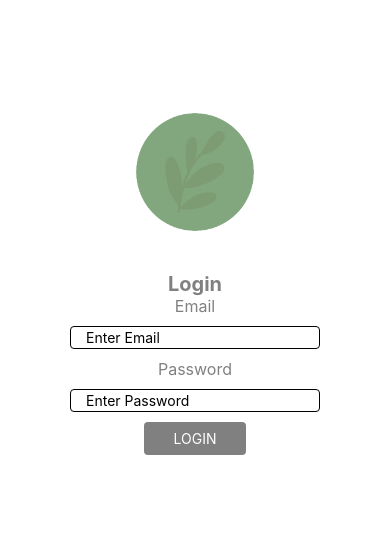
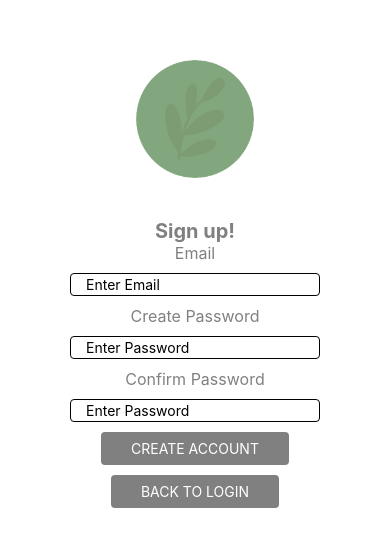
Before and after one commit to emibtsu/Mindful, a React Native app: screen /CreateAccountScreen in a window 390 px wide. Shown: the part 159-706 px from the top of the page. Built offline with nearby package versions, Linux system fonts and the light colour scheme.

Commit message:
Refactored using React Screens and added Create Account

```diff
--- a/App.js
+++ b/App.js
@@ -1,57 +1,76 @@
 import { StatusBar } from 'expo-status-bar';
-import { useState } from 'react';
+import React, { useState } from 'react';
 import { StyleSheet, Text, SafeAreaView, Button, Image } from 'react-native';
 import LoginForm from './Components/LoginForm';
 import MindfulButton from './Components/MindfulButton';
+import MyStack from './Components/ScreenStack'
+import { NavigationContainer } from '@react-navigation/native';
+import { createNativeStackNavigator } from '@react-navigation/native-stack';
+import LoginScreen from './Screens/LoginScreen';
+import CreateAccountScreen from './Screens/CreateAccountScreen';
 
-export default function App() {
+export default class App extends React.Component {
 
-  const [loggedIn, setLoggedIn] = useState(false);
-  const [email, setEmail] = useState('');
-  const [password, setPassword] = useState('');
 
-  const login = (emailIn, passwordIn) => {
-    console.log('Logging in as:\nEmail: ' + emailIn + '\nPassword: ' + passwordIn);
-    setEmail(emailIn);
-    setPassword(passwordIn  )
-    setLoggedIn(true)
-  }
-  const logout = (emailIn, passwordIn) => {
-    console.log('Logging out of:\nEmail: ' + emailIn + '\nPassword: ' + passwordIn);
-    setEmail('');
-    setPassword('')
-    setLoggedIn(false)
+  constructor(props) {
+    super(props);
+    this.state = {
+      loggedIn: false,
+      email: '',
+      password: ''
+    }
   }
 
-  return (
-    <SafeAreaView style={styles.container}>
+  login = (emailIn, passwordIn) => {
+    console.log('Logging in as:\nEmail: ' + emailIn + '\nPassword: ' + passwordIn);
+    this.setState({
+      'email': emailIn,
+      'password': passwordIn,
+      'loggedIn': true
+    });
+  }
+
+  logout = (emailIn, passwordIn) => {
+    console.log('Logging out of:\nEmail: ' + emailIn + '\nPassword: ' + passwordIn);
+    this.setState({
+      email: '',
+      password: '',
+      loggedIn: false,
+      emailInput: '',
+      passwordInput: ''
+    });
+  }
 
 
-      {!loggedIn && <LoginForm
-        image={require('./assets/icon.png')}
-        onLogin={login}
+  render() {
+    const Stack = createNativeStackNavigator();
+    return (
+      <React.Fragment>
+        <NavigationContainer>
+          <Stack.Navigator screenOptions={{
+            headerShown: false
+          }}>
+            <Stack.Screen
+              name='LoginScreen'
+              component={LoginScreen}
+              initialParams={{ onLogin: this.login }}
 
-      />
-      }
+            />
+            <Stack.Screen
+              name='CreateAccountScreen'
+              component={CreateAccountScreen}
 
-      {loggedIn && <MindfulButton
-        title='LOG OUT'
-        onPress={() => {logout(email, password)}}
+            />
+          </Stack.Navigator>
+        </NavigationContainer>
 
-      />
-      }
+        {this.state.loggedIn && <MindfulButton
+          title='LOG OUT'
+          onPress={() => { this.logout(this.state.email, this.state.password) }}
 
-
-      <StatusBar style="auto" />
-    </SafeAreaView>
-  );
+        />
+        }
+      </React.Fragment>
+    );
+  }
 }
-
-const styles = StyleSheet.create({
-  container: {
-    flex: 1,
-    backgroundColor: '#fff',
-    alignItems: 'center',
-    justifyContent: 'center',
-  },
-});
--- a/Components/LoginForm.js
+++ b/Components/LoginForm.js
@@ -4,16 +4,22 @@ import { StyleSheet, Text, View, Image, TextInput, Button } from 'react-native';
 import MindfulButton from './MindfulButton';
 import MindfulTextInput from './MindfulTextInput';
 
-export default function LoginForm(props) {
+export default class LoginForm extends React.Component {
 
-    const [emailInput, setEmailInput] = useState('');
-    const [passwordInput, setPasswordInput] = useState('');
+    constructor(props) {
+        super(props);
+        this.state = {
+            emailInput: '',
+            passwordInput: ''
+        }
+    }
 
+    render() {
         return (
             <React.Fragment>
                 <View>
                     <Image
-                    source={props.image}
+                        source={require('../assets/icon.png')}
                         style={{
                             resizeMode: 'cover',
                             height: 200,
@@ -25,31 +31,41 @@ export default function LoginForm(props) {
 
                 <Text style={styles.title}>Login</Text>
 
-            <Text style={styles.text}>Email</Text>
+                <Text style={styles.text1}>Email</Text>
                 <MindfulTextInput
                     margin={10}
-                onChangeText={(entry) => {setEmailInput(entry)}}
+                    onChangeText={(entry) => { this.setState({ 'emailInput': entry }) }}
                     placeholder='Enter Email'
-                keyboardType='text'
+                    keyboardType='text1'
                 />
 
-            <Text style={styles.text}>Password</Text>
+                <Text style={styles.text1}>Password</Text>
 
                 <MindfulTextInput
                     margin={10}
-                onChangeText={(entry) => {setPasswordInput(entry)}}
+                    onChangeText={(entry) => { this.setState({ 'passwordInput': entry }) }}
                     placeholder='Enter Password'
-                keyboardType='text'
+                    keyboardType='text1'
                 />
 
                 <MindfulButton
                     title='LOGIN'
-                onPress={() => {props.onLogin(emailInput, passwordInput)}}
+                    onPress={() => { this.props.onLogin(this.state.emailInput, this.state.passwordInput) }}
                 />
+
+                <Text style={styles.text1}>Don't Have an Account?</Text>
+                <MindfulButton
+                    title='SIGN UP'
+                    paddingVertical='32'
+                    onPress={() => { this.props.navigation.navigate('CreateAccountScreen') }}
+                />
+
+
 
             </React.Fragment>
 
         )
+    }
 
 }
 
@@ -60,10 +76,12 @@ const styles = StyleSheet.create({
         color: 'gray'
     },
 
-    text: {
+    text1: {
         fontSize: 16,
         fontWeight: 'normal',
         color: 'gray'
     },
 
+
+
 });
--- a/Components/MindfulButton.js
+++ b/Components/MindfulButton.js
@@ -3,10 +3,12 @@ import { Pressable, Text } from 'react-native';
 
 export default function MindfulButton(props) {
 
+
     return (
         <Pressable
             title={props.title}
             style={{
+                ...props.style,
                 margin: props.margin,
                 paddingVertical: 8,
                 paddingHorizontal: 30,
--- /dev/null
+++ b/Components/ScreenStack.js
@@ -0,0 +1,37 @@
+import * as React from 'react';
+import { NavigationContainer } from '@react-navigation/native';
+import { createNativeStackNavigator } from '@react-navigation/native-stack';
+import MindfulButton from './MindfulButton';
+import { Button } from 'react-native';
+
+const Stack = createNativeStackNavigator();
+
+const MyStack = () => {
+    return (
+        <NavigationContainer>
+            <Stack.Navigator>
+                <Stack.Screen
+                    name="Home"
+                    component={HomeScreen}
+                    options={{ title: 'Welcome' }}
+                />
+                <Stack.Screen name="Profile" component={ProfileScreen} />
+            </Stack.Navigator>
+        </NavigationContainer>
+    );
+};
+const HomeScreen = ({ navigation }) => {
+    return (
+        <Button
+            title="Go to Jane's profile"
+            onPress={() =>
+                navigation.navigate('Profile', { name: 'Jane' })
+            }
+        />
+    );
+};
+const ProfileScreen = ({ navigation, route }) => {
+    return <Text>This is {route.params.name}'s profile</Text>;
+};
+
+export default MyStack;
--- /dev/null
+++ b/Screens/CreateAccountScreen.js
@@ -0,0 +1,121 @@
+import { StatusBar } from 'expo-status-bar';
+import React, { useState } from 'react';
+import { StyleSheet, Text, SafeAreaView, Button, Image, View } from 'react-native';
+import LoginForm from '../Components/LoginForm';
+import MindfulButton from '../Components/MindfulButton';
+import MindfulTextInput from '../Components/MindfulTextInput';
+
+export default class CreateAccountScreen extends React.Component {
+
+    constructor(props) {
+        super(props);
+        this.state = {
+            emailInput: '',
+            passwordInput1: '',
+            passwordInput2: '',
+            passwordMismatch: false
+        }
+    }
+
+    createAccunt = (emailIn, passwordIn1, passwordIn2) => {
+        if (passwordIn1 === passwordIn2) {
+            console.log('Creating Account using:\nEmail ' + emailIn + '\nPassword: ' + passwordIn1)
+            // CREATE AN ACCOUNT
+            this.props.navigation.navigate('LoginScreen')
+        } else {
+            this.setState({
+                passwordMismatch: true
+            })
+        }
+    }
+
+    render() {
+        return (
+            <SafeAreaView style={styles.container}>
+
+                <React.Fragment>
+                    <View>
+                        <Image
+                            source={require('../assets/icon.png')}
+                            style={{
+                                resizeMode: 'cover',
+                                height: 200,
+                                width: 200,
+
+                            }}
+                        />
+                    </View>
+
+                    <Text style={styles.title}>Sign up!</Text>
+
+                    {this.state.passwordMismatch &&
+                        <Text style={{ ...styles.text1, color: 'red' }}>
+                            Passwords do not match!
+                        </Text>
+                    }
+
+                    <Text style={styles.text1}>Email</Text>
+
+                    <MindfulTextInput
+                        margin={10}
+                        onChangeText={(entry) => { this.setState({ 'emailInput': entry }) }}
+                        placeholder='Enter Email'
+                        keyboardType='text'
+                    />
+                    <Text style={styles.text1}>Create Password</Text>
+
+                    <MindfulTextInput
+                        margin={10}
+                        onChangeText={(entry) => { this.setState({ 'passwordInput1': entry, passwordMismatch: false }) }}
+                        placeholder='Enter Password'
+                        keyboardType='text'
+                    />
+
+                    <Text style={styles.text1}>Confirm Password</Text>
+
+                    <MindfulTextInput
+                        margin={10}
+                        onChangeText={(entry) => { this.setState({ 'passwordInput2': entry, passwordMismatch: false }) }}
+                        placeholder='Enter Password'
+                        keyboardType='text'
+                    />
+
+                    <MindfulButton
+                        title='CREATE ACCOUNT'
+                        onPress={() => { this.createAccunt(this.state.emailInput, this.state.passwordInput1, this.state.passwordInput2) }}
+                    />
+
+                    <MindfulButton
+                        title='BACK TO LOGIN'
+                        onPress={() => { this.props.navigation.navigate('LoginScreen') }}
+                        style={{ marginTop: 10 }}
+                    />
+
+
+
+
+                </React.Fragment>
+            </SafeAreaView>
+        );
+    }
+}
+
+const styles = StyleSheet.create({
+    container: {
+        flex: 1,
+        backgroundColor: '#fff',
+        alignItems: 'center',
+        justifyContent: 'center',
+    },
+    title: {
+        fontSize: 20,
+        fontWeight: 'bold',
+        color: 'gray'
+    },
+
+    text1: {
+        fontSize: 16,
+        fontWeight: 'normal',
+        color: 'gray'
+    },
+});
--- /dev/null
+++ b/Screens/LoginScreen.js
@@ -0,0 +1,99 @@
+import { StatusBar } from 'expo-status-bar';
+import React, { useState } from 'react';
+import { StyleSheet, Text, SafeAreaView, Button, Image, View } from 'react-native';
+import LoginForm from '../Components/LoginForm';
+import MindfulButton from '../Components/MindfulButton';
+import MindfulTextInput from '../Components/MindfulTextInput';
+
+export default class LoginScreen extends React.Component {
+
+    constructor(props) {
+        super(props);
+        this.state = {
+            emailInput: '',
+            passwordInput: ''
+        }
+    }
+
+    render() {
+        return (
+            <SafeAreaView style={styles.container}>
+
+
+
+                <React.Fragment>
+                    <View>
+                        <Image
+                            source={require('../assets/icon.png')}
+                            style={{
+                                resizeMode: 'cover',
+                                height: 200,
+                                width: 200,
+
+                            }}
+                        />
+                    </View>
+
+                    <Text style={styles.title}>Login</Text>
+
+                    <Text style={styles.text1}>Email</Text>
+                    <MindfulTextInput
+                        margin={10}
+                        onChangeText={(entry) => { this.setState({ 'emailInput': entry }) }}
+                        placeholder='Enter Email'
+                        keyboardType='text'
+                    />
+
+                    <Text style={styles.text1}>Password</Text>
+
+                    <MindfulTextInput
+                        margin={10}
+                        onChangeText={(entry) => { this.setState({ 'passwordInput': entry }) }}
+                        placeholder='Enter Password'
+                        keyboardType='text'
+                    />
+
+                    <MindfulButton
+                        title='LOGIN'
+                        onPress={() => { this.props.route.params.onLogin(this.state.emailInput, this.state.passwordInput) }}
+                    />
+
+                    <Text style={styles.text1}>Don't Have an Account?</Text>
+
+                    <MindfulButton
+                        title='SIGN UP'
+                        paddingVertical='32'
+                        onPress={() => { this.props.navigation.navigate('CreateAccountScreen') }}
+                    />
+
+                </React.Fragment>
+
+
+
+
+            </SafeAreaView>
+        );
+    }
+}
+
+
+const styles = StyleSheet.create({
+    container: {
+        flex: 1,
+        backgroundColor: '#fff',
+        alignItems: 'center',
+        justifyContent: 'center',
+    },
+
+    title: {
+        fontSize: 20,
+        fontWeight: 'bold',
+        color: 'gray'
+    },
+
+    text1: {
+        fontSize: 16,
+        fontWeight: 'normal',
+        color: 'gray'
+    },
+});
--- a/package.json
+++ b/package.json
@@ -10,12 +10,16 @@
   },
   "dependencies": {
     "@expo/webpack-config": "^0.17.0",
+    "@react-navigation/native": "^6.0.13",
+    "@react-navigation/native-stack": "^6.9.0",
     "expo": "~46.0.9",
     "expo-status-bar": "~1.4.0",
     "react": "18.0.0",
     "react-bootstrap": "^2.5.0",
     "react-dom": "18.0.0",
     "react-native": "0.69.5",
+    "react-native-safe-area-context": "^4.3.4",
+    "react-native-screens": "^3.17.0",
     "react-native-web": "~0.18.7"
   },
   "devDependencies": {
```
Also changed, not shown: Components/MindfulHorizontalScroll.js (+23 -14 lines), Components/MindfulNavBar.js (+21 -12 lines), assets/MindfulIcon.png (deleted), 1 other file (tests, documents, lock files or other folders). Lines whose indentation alone changed are shown as unchanged.
